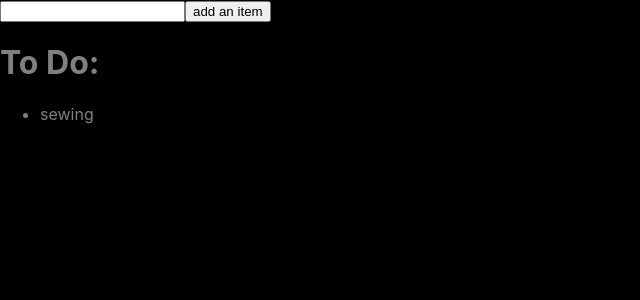
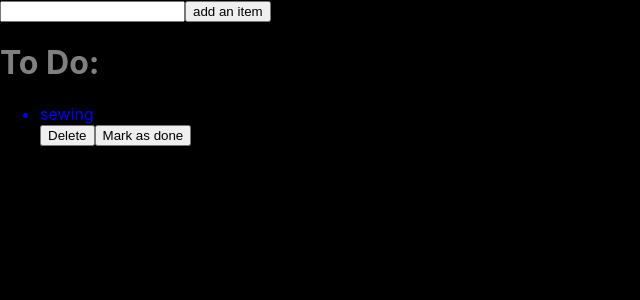
Before and after one commit to anastasia-pan/shoppingList, a React (Create React App) app: page / in a window 1280 px wide. Shown: the top 300 px of the page, without its empty margins (0-640 px from the left). Built offline with nearby package versions, Linux system fonts and the light colour scheme.

Commit message:
mark as done button changes state to completed: true

```diff
--- a/src/ShoppingList.js
+++ b/src/ShoppingList.js
@@ -19,6 +19,7 @@ const ShoppingList = () => {
     let t = newTask(userInput);
     let newArray = [...tasks];
     newArray.push(t);
+
     setTasks(newArray);
     setUserInput("");
     event.preventDefault();
@@ -32,12 +33,33 @@ const ShoppingList = () => {
       </form>
       <h1>To Do:</h1>
       <ul>
-        {tasks.map((task) => (
-          <li>{task.title}</li>
-        ))}
+        <div className="listLine">
+          {tasks.map((task) => (
+            <Task task={task} />
+          ))}
+        </div>
       </ul>
     </div>
   );
 };
 
+const Task = (props) => {
+  const [task, setTask] = useState(props.task);
+
+  const markCompleted = () => {
+    task.completed = true;
+    setTask(task);
+  };
+
+  const deleted = () => {};
+
+  return (
+    <div>
+      <li style={{ color: task.completed ? "red" : "blue" }}>{task.title}</li>
+      <button onClick={deleted}>Delete</button>
+      <button onClick={markCompleted}>Mark as done</button>
+    </div>
+  );
+};
+
 export default ShoppingList;
```
